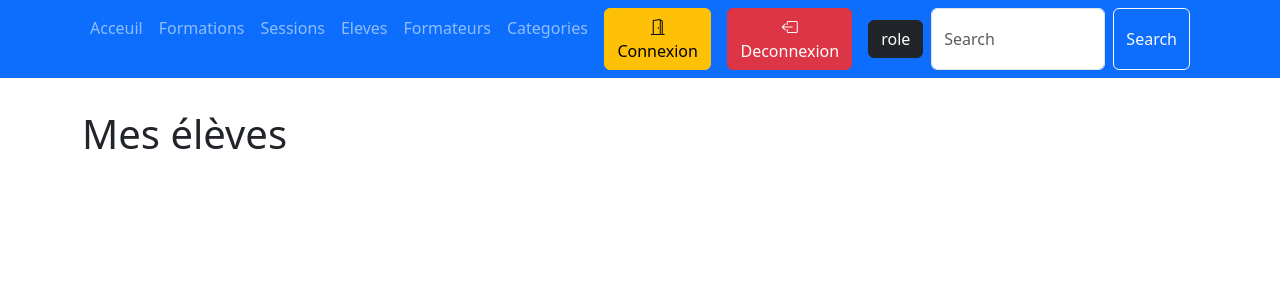
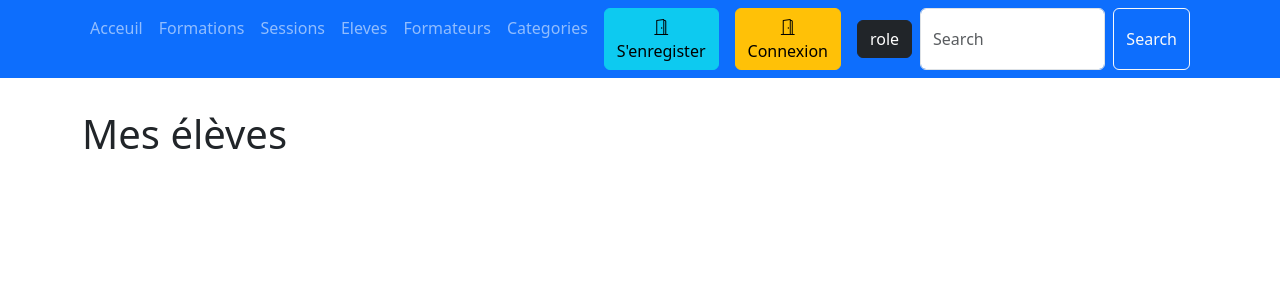
Before and after one commit to Littlebirdwarrior/SymfonySession, a Symfony app: template templates/intern/index.html.twig in a window 1280 px wide. Shown: the top 300 px of the page. Run offline with Twig, Linux system fonts and the light colour scheme; the template is opened without the code that fills it, so the values that code supplies are empty; some libraries are stand-ins or nearby versions.

Commit message:
fonction login/logout/register ok + nav ok

```diff
--- a/src/Security/AppAuthenticator.php
+++ b/src/Security/AppAuthenticator.php
@@ -46,8 +46,8 @@ class AppAuthenticator extends AbstractLoginFormAuthenticator
             return new RedirectResponse($targetPath);
         }
 
-        // For example:
-        // return new RedirectResponse($this->urlGenerator->generate('some_route'));
+        // Redirection si success:
+        return new RedirectResponse($this->urlGenerator->generate('app_home'));
         throw new \Exception('TODO: provide a valid redirect inside '.__FILE__);
     }
 
--- a/templates/base.html.twig
+++ b/templates/base.html.twig
@@ -44,18 +44,28 @@
                             </li>
 
                             <li class="nav-item d-flex">
-                                <a class="btn btn-warning align-self-center mx-2" href="#">
-                                <i class="bi bi-door-open"></i> Connexion</a>
-                                <a class="btn btn-danger align-self-center mx-2" href="#">
-                                 <i class="bi bi-box-arrow-left"></i>
-                                Deconnexion</a>
+                                <a class="btn btn-info align-self-center mx-2" href="{{ path('app_register')}}">
+                                    <i class="bi bi-door-open"></i> S'enregister
+                                </a>
+                                {% if app.user %}
+                                    <a class="btn btn-danger align-self-center mx-2" href="{{ path('app_logout')}}">
+                                        <i class="bi bi-box-arrow-left"></i> Deconnexion
+                                    </a>
+                                {% else %}
+                                <a class="btn btn-warning align-self-center mx-2" href="{{ path('app_login')}}">
+                                    <i class="bi bi-door-open"></i> Connexion
+                                </a>
+                                {% endif %}
+
+
+
                             </li>
                             <li class="nav-item d-flex">
                                 <span class=" btn btn-dark align-self-center mx-2">role</span>
                             </li>
 
                     </ul>
-                    <form class="form-inline my-2 my-lg-0 d-flex w-25">
+                    <form class="form-inline my-2 my-lg-0 d-flex w-10">
                         <input class="form-control" type="search" placeholder="Search" aria-label="Search">
                         <button class="btn btn-outline-light mx-2" type="submit">Search</button>
                     </form>
```
Also changed, not shown: src/Controller/HomeController.php (added, +16 -0 lines), templates/home/index.html.twig (added, +12 -0 lines).
